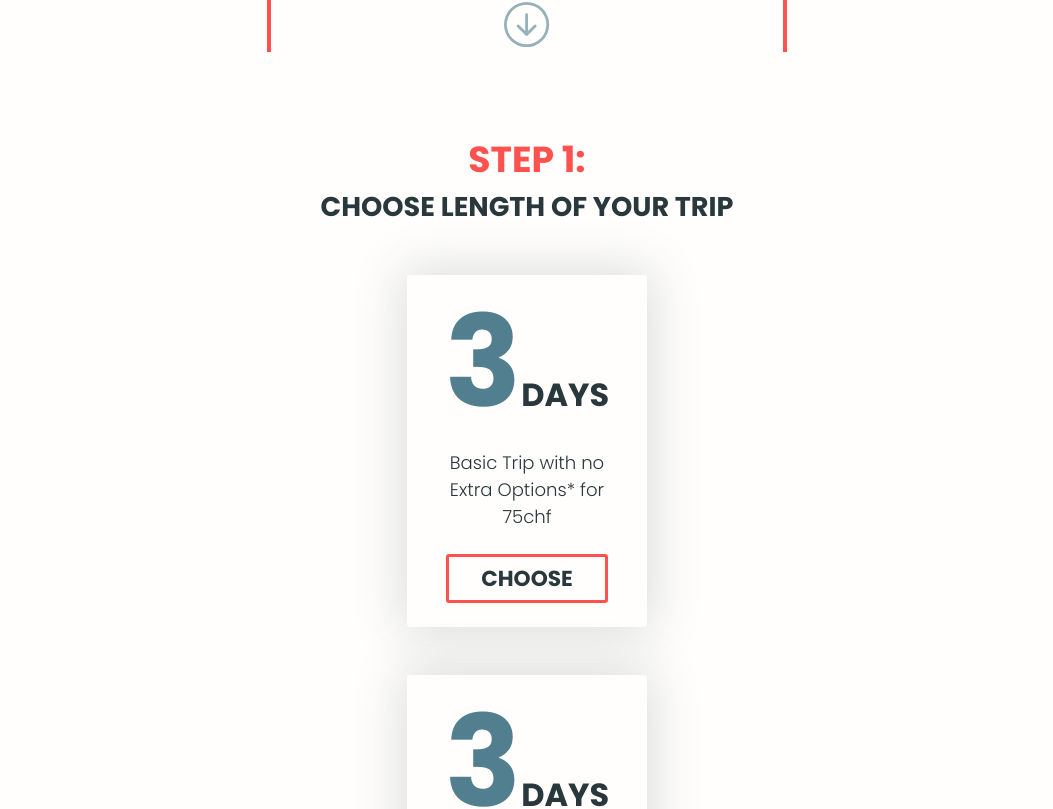
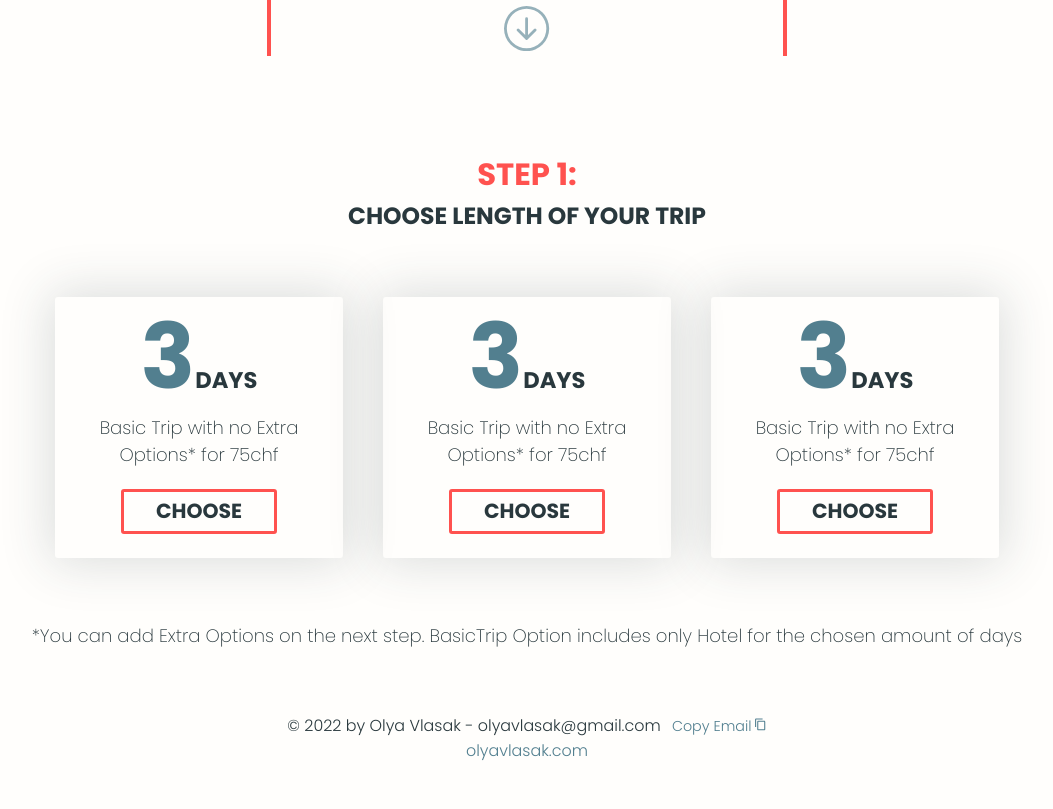
Before and after one commit to daduckster/online-vacation-shop_react, a React (Create React App) app: page / in a window 1280 px wide. Shown: the part 1000-1809 px from the top of the page, without its empty margins (113-1166 px from the left). After the commit the page ends 1766 px from the top, so only its background shows below. Built offline with nearby package versions, Linux system fonts and the light colour scheme.

Commit message:
finished home page styling for tablet

```diff
--- a/src/components/homePage/durationHome/DurationHome.module.scss
+++ b/src/components/homePage/durationHome/DurationHome.module.scss
@@ -6,6 +6,7 @@
   display: flex;
   flex-direction: column;
   align-items: center;
+  gap: 4rem;
   padding: 5rem 1rem 0 1rem;
 }
 
@@ -26,62 +27,16 @@
   font-weight: 700;
 }
 
-.durationPlateContainer {
-  display: grid;
-  grid-template-areas: 'num expl' 'num btn';
-  grid-template-columns: 1fr 1fr;
-  column-gap: 1rem;
-  align-items: flex-start;
-  margin-top: 3rem;
-  padding: 1rem;
-  box-shadow: 0 0 50px 5px rgba(43, 59, 65, 0.17);
-  border-radius: 3px;
-
-  .numOfDays {
-    grid-area: num;
-    width: fit-content;
-    margin: auto;
-    font-size: 7em;
-    font-weight: 700;
-    color: $text-light;
-    text-align: center;
-    line-height: 100%;
-  }
-
-  .daysSpan {
-    display: block;
-    width: fit-content;
-    margin: auto;
-    font-size: 2rem;
-    font-weight: 700;
-    color: $text;
-    line-height: 100%;
-  }
-
-  .explanationText {
-    grid-area: expl;
-    font-size: 1em;
-  }
-
-  .chooseBtn {
-    grid-area: btn;
-    align-self: flex-end;
-    width: fit-content;
-    padding: 0.3rem 2rem;
-    border: 3px solid $accent;
-    border-radius: 3px;
-    background-color: transparent;
-    font-size: 1.2em;
-    font-family: 'Poppins', sans-serif;
-    font-weight: 700;
-    color: $text;
-    cursor: pointer;
-  }
+.plateWrapper {
+  display: flex;
+  flex-direction: column;
+  align-items: center;
+  gap: 3rem;
 }
 
 .spoilerPlate {
-  margin-top: 5rem;
   font-size: 1em;
+  font-weight: 200;
 }
 
 //////////////////////////////////////////////////////////////////////////////////////////////
@@ -90,50 +45,31 @@
   .durationContainer {
     padding: 5rem 3rem 0 3rem;
   }
-
-  .durationPlateContainer {
-    max-width: 110vmin;
-  }
 }
 
 //////////////////////////////////////////////////////////////////////////////////////////////
 // TABLET
 @media screen and (min-height: 568px) and (min-width: 613px) {
   .durationContainer {
-    padding: 5rem 1.5rem 0 1.5rem;
+    padding: 6rem 1.5rem 0 1.5rem;
   }
 
   .stepNumber {
-    font-size: 2em;
+    font-size: 1.7em;
   }
 
   .stepName {
-    font-size: 1.5em;
+    font-size: 1.3em;
   }
 
-  .durationPlateContainer {
-    grid-template-areas: 'num' 'expl' 'btn';
-    grid-template-columns: auto;
-    align-items: center;
-    row-gap: 1.5rem;
-    width: 30vmin;
-    padding: 1.5rem;
+  .plateWrapper {
+    flex-direction: row;
+    flex-flow: wrap;
+    justify-content: center;
+    gap: 5vmin;
   }
 
-  .numOfDays {
-    width: auto;
-    margin: 0;
-  }
-
-  .daysSpan {
-    display: inline !important;
-  }
-
-  .explanationText {
+  .spoilerPlate {
     text-align: center;
   }
-
-  .chooseBtn {
-    margin: auto;
-  }
 }
--- a/src/components/homePage/durationHome/DurationHome.tsx
+++ b/src/components/homePage/durationHome/DurationHome.tsx
@@ -9,9 +9,11 @@ function DurationHome() {
         <h2 className={styles.stepNumber}>STEP 1:</h2>
         <h3 className={styles.stepName}>CHOOSE LENGTH OF YOUR TRIP</h3>
       </header>
-      <DurationPlate />
-      <DurationPlate />
-      <DurationPlate />
+      <div className={styles.plateWrapper}>
+        <DurationPlate />
+        <DurationPlate />
+        <DurationPlate />
+      </div>
       <p className={styles.spoilerPlate}>
         *You can add Extra Options on the next step.
         BasicTrip Option includes only Hotel for the chosen amount of days
--- /dev/null
+++ b/src/components/homePage/durationHome/DurationPlate.module.scss
@@ -0,0 +1,98 @@
+@import '../../../_variables.scss';
+
+
+.durationPlateContainer {
+  display: grid;
+  grid-template-areas: 'num expl' 'num btn';
+  grid-template-columns: 1fr 1fr;
+  column-gap: 1rem;
+  align-items: flex-start;
+  //margin-top: 3rem;
+  padding: 1rem;
+  box-shadow: 0 0 50px 5px rgba(43, 59, 65, 0.17);
+  border-radius: 3px;
+}
+
+.numOfDays {
+  grid-area: num;
+  width: fit-content;
+  margin: auto;
+  font-size: 7em;
+  font-weight: 700;
+  color: $text-light;
+  text-align: center;
+  line-height: 100%;
+}
+
+.daysSpan {
+  display: block;
+  width: fit-content;
+  margin: auto;
+  font-size: 0.25em;
+  font-weight: 700;
+  color: $text;
+  line-height: 100%;
+}
+
+.explanationText {
+  grid-area: expl;
+  font-size: 1em;
+  font-weight: 200;
+}
+
+.chooseBtn {
+  grid-area: btn;
+  align-self: flex-end;
+  width: fit-content;
+  padding: 0.3rem 2rem;
+  border: 3px solid $accent;
+  border-radius: 3px;
+  background-color: transparent;
+  font-size: 1.13em;
+  font-family: 'Poppins', sans-serif;
+  font-weight: 700;
+  color: $text;
+  cursor: pointer;
+}
+
+//////////////////////////////////////////////////////////////////////////////////////////////
+// MOBILE - HORIZONTAL
+@media screen and (max-height: 567px) {
+  .durationPlateContainer {
+    max-width: 110vmin;
+  }
+}
+
+//////////////////////////////////////////////////////////////////////////////////////////////
+// TABLET
+@media screen and (min-height: 568px) and (min-width: 613px) {
+
+  .durationPlateContainer {
+    grid-template-areas: 'num' 'expl' 'btn';
+    grid-template-columns: auto;
+    align-items: center;
+    row-gap: 1.3rem;
+    width: 18rem;
+    max-width: 20rem;
+    padding: 1.5rem;
+  }
+
+  .numOfDays {
+    width: auto;
+    margin: 0;
+    font-size: 5em;
+    line-height: 80%;
+  }
+
+  .daysSpan {
+    display: inline;
+  }
+
+  .explanationText {
+    text-align: center;
+  }
+
+  .chooseBtn {
+    justify-self: center;
+  }
+}
--- a/src/components/homePage/durationHome/DurationPlate.tsx
+++ b/src/components/homePage/durationHome/DurationPlate.tsx
@@ -1,5 +1,5 @@
 import React from 'react';
-import styles from './DurationHome.module.scss';
+import styles from './DurationPlate.module.scss';
 
 function DurationPlate() {
   return (
--- a/src/components/homePage/quoteHome/QuoteHome.module.scss
+++ b/src/components/homePage/quoteHome/QuoteHome.module.scss
@@ -48,7 +48,7 @@
 // TABLET
 @media screen and (min-height: 568px) and (min-width: 613px) {
   .quoteContainer {
-    padding: 4rem 1.5rem 0 1.5rem;
+    padding: 5rem 1.5rem 0 1.5rem;
   }
 
   .quoteBox {
@@ -59,6 +59,6 @@
 
   .quote {
     width: 23rem;
-    font-size: 1.4em;
+    font-size: 1.3em;
   }
 }
--- a/src/components/shared/Footer.module.scss
+++ b/src/components/shared/Footer.module.scss
@@ -53,3 +53,11 @@
     display: initial;
   }
 }
+
+//////////////////////////////////////////////////////////////////////////////////////////////
+// TABLET
+@media screen and (min-height: 568px) and (min-width: 613px) {
+  .infoSpan {
+    display: inline;
+  }
+}
```
